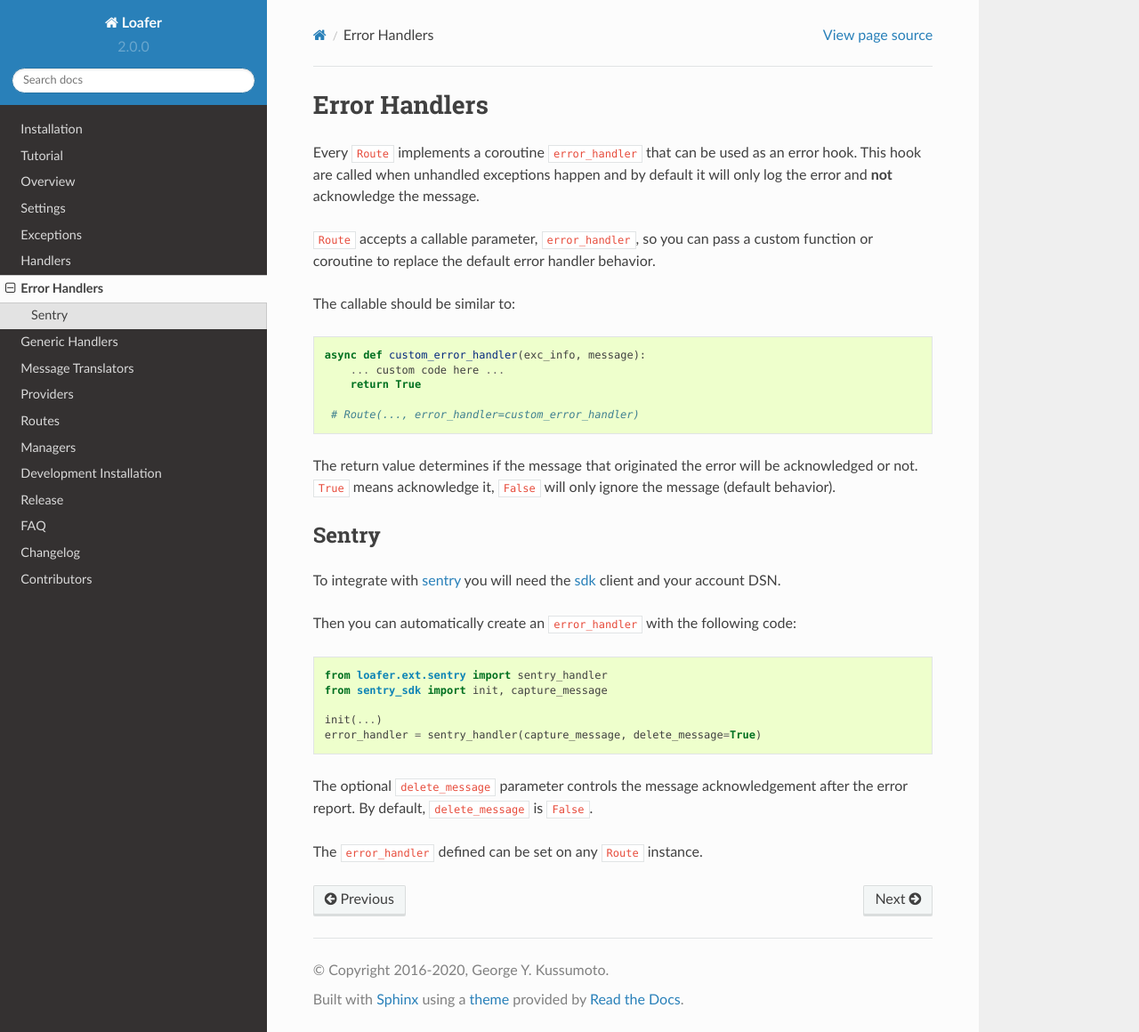
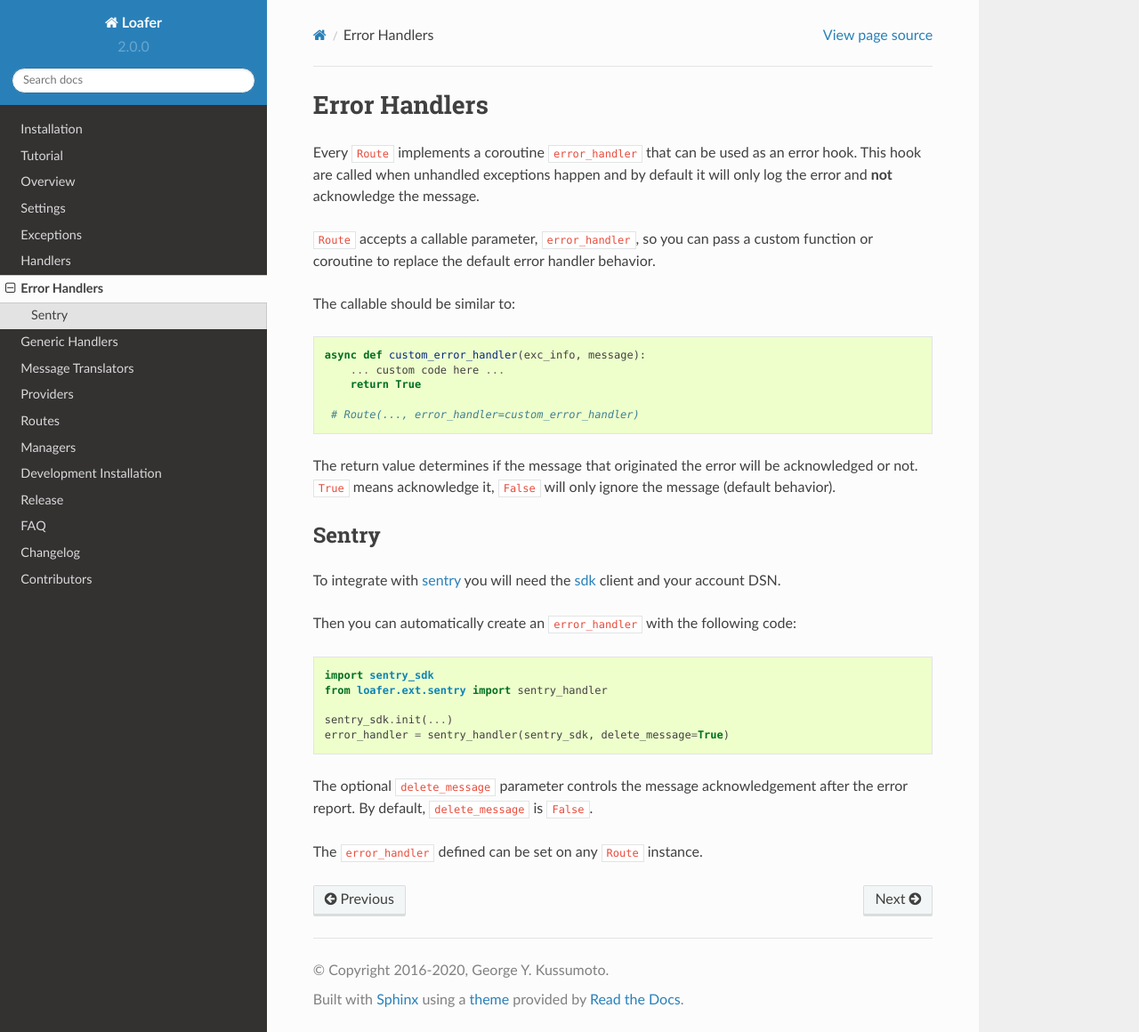
Before and after one commit to georgeyk/loafer, a Sphinx documentation site: the page built from docs/source/error_handlers.rst, in a window 1280 px wide and 1160 px high. Shown: the whole window at 89% size. Built offline with Sphinx 7.4.7 and the Read the Docs theme 2.0.0, drawn with Linux system fonts in a browser that asks for light colours.

Commit message:
Fix docs

```diff
--- a/docs/source/error_handlers.rst
+++ b/docs/source/error_handlers.rst
@@ -29,11 +29,11 @@ To integrate with `sentry`_ you will need the `sdk`_ client and your account DSN
 
 Then you can automatically create an ``error_handler`` with the following code::
 
+    import sentry_sdk
     from loafer.ext.sentry import sentry_handler
-    from sentry_sdk import init, capture_message
 
-    init(...)
-    error_handler = sentry_handler(capture_message, delete_message=True)
+    sentry_sdk.init(...)
+    error_handler = sentry_handler(sentry_sdk, delete_message=True)
 
 
 The optional ``delete_message`` parameter controls the message acknowledgement
```
